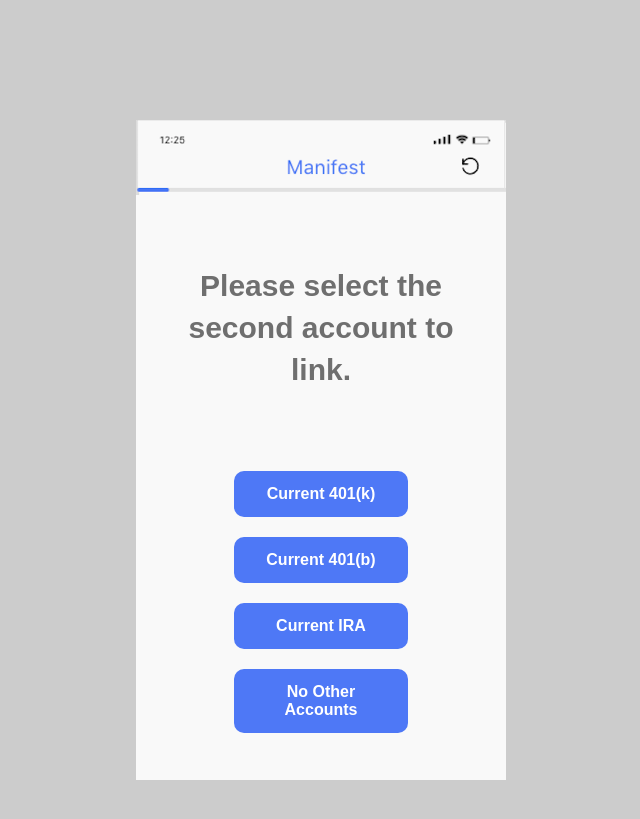
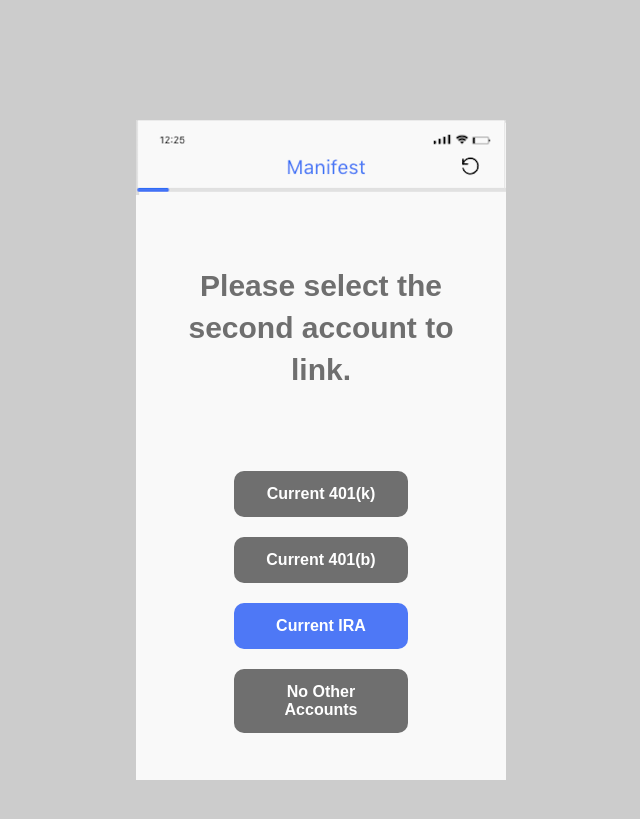
Before and after one commit to VestHQ/manifest_app_prototype, a Jekyll site: the page built from link_second.html, in a window 1280 px wide. Shown: the top 819 px of the page, without its empty margins (319-959 px from the left). Built offline with Jekyll 4.4.1, drawn with Linux system fonts in a browser that asks for light colours; nearby versions of some CDN libraries.

Commit message:
changed highlighted btns

```diff
--- a/_includes/know.html
+++ b/_includes/know.html
@@ -4,9 +4,9 @@
     <h1 class="heading heading--secondary">Do you know where you want to transfer your TIAA account?</h1>
 
     <div class="button-col">
-        <a href="{{ site.baseurl }}/know_yes" class="btn">Yes, I do</a>
+        <a href="{{ site.baseurl }}/know_yes" class="btn btn-dark-grey">Yes, I do</a>
         <a href="{{ site.baseurl }}/know_no" class="btn">No, I don't</a>
-        <a href="{{ site.baseurl }}/know" class="btn btn-dark-grey">Yes, but still help</a>
+        <a href="{{ site.baseurl }}/know" class="btn">Yes, but still help</a>
     </div>
 
 </div>
--- a/_includes/know_no.html
+++ b/_includes/know_no.html
@@ -6,9 +6,9 @@
 
     <div class="button-col">
         <a href="{{ site.baseurl }}/link_other" class="btn">Current 401(k) <small>(Recommended for test)</small></a>
-        <a href="{{ site.baseurl }}/link_other" class="btn">Current 401(b)</a>
-        <a href="{{ site.baseurl }}/link_ira" class="btn">Current IRA</a>
-        <a href="{{ site.baseurl }}/henry" class="btn">No Other Accounts</a>
+        <a href="{{ site.baseurl }}/link_other" class="btn btn-dark-grey">Current 401(b)</a>
+        <a href="{{ site.baseurl }}/link_ira" class="btn btn-dark-grey">Current IRA</a>
+        <a href="{{ site.baseurl }}/henry" class="btn btn-dark-grey">No Other Accounts</a>
 
     </div>
 
--- a/_includes/link_second.html
+++ b/_includes/link_second.html
@@ -4,9 +4,9 @@
     <h1 class="heading heading--secondary">Please select the second account to link.</h1>
 
     <div class="button-col">
-        <a href="{{ site.baseurl }}/link_other" class="btn">Current 401(k)</a>
-        <a href="{{ site.baseurl }}/link_other" class="btn">Current 401(b)</a>
+        <a href="{{ site.baseurl }}/link_other" class="btn btn-dark-grey">Current 401(k)</a>
+        <a href="{{ site.baseurl }}/link_other" class="btn btn-dark-grey">Current 401(b)</a>
         <a href="{{ site.baseurl }}/link_ira" class="btn">Current IRA</a>
-        <a href="{{ site.baseurl }}/henry" class="btn">No Other Accounts</a>
+        <a href="{{ site.baseurl }}/henry" class="btn btn-dark-grey">No Other Accounts</a>
     </div>
 </div>
```
